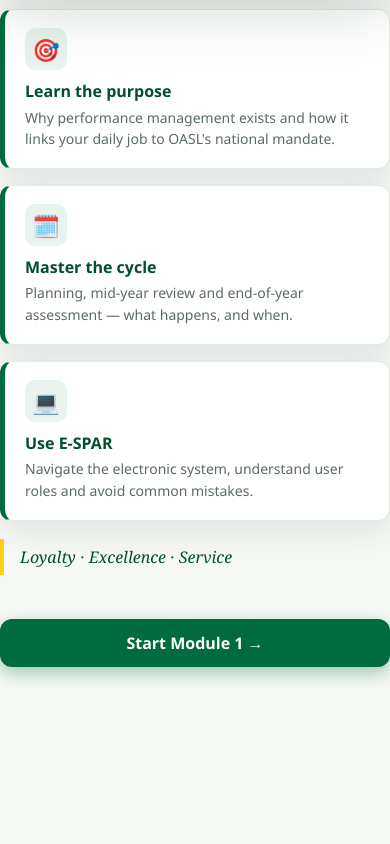
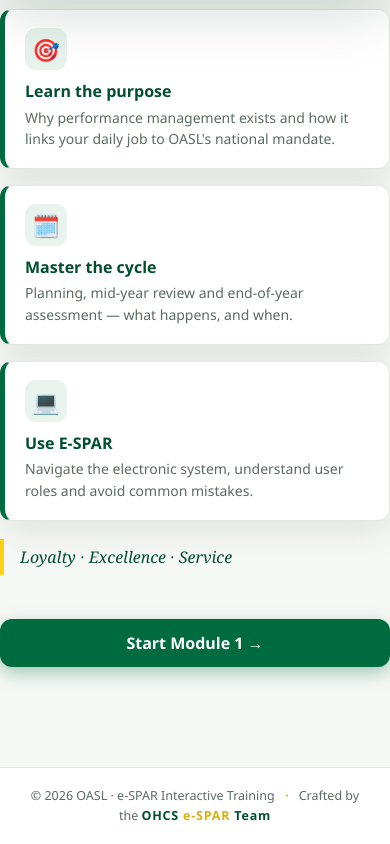
Before and after one commit to ghwmelite-dotcom/E-SPAR, a website: page public/index.html in a window 390 px wide. Shown: the part 1258-2102 px from the top of the page. Before the commit the page ends 2015 px from the top, so only its background shows below. Drawn offline with Linux system fonts and the light colour scheme.

Commit message:
Add site-wide footer crediting the OHCS e-SPAR Team
Persistent footer below <main> on every chapter: muted copyright line
with the team credit in brand colours (OHCS green, e-SPAR gold) — subtle
but noticeable. Responsive, centred, no overflow at desktop or 360px.

Co-Authored-By: Claude Opus 4.8 (1M context) <noreply@anthropic.com>

```diff
--- a/public/index.html
+++ b/public/index.html
@@ -466,6 +466,13 @@
     .myrow.pa,.myrow.ta,.myrow.sc2{grid-template-columns:1fr;gap:11px}
     .eyself{grid-template-columns:1fr;gap:24px}
   }
+  /* ===== site footer credit ===== */
+  #sitefoot{border-top:1px solid var(--line);background:#fff;padding:18px 0;margin-top:10px}
+  #sitefoot .wrap{display:flex;align-items:center;justify-content:center;gap:6px;flex-wrap:wrap;text-align:center}
+  #sitefoot .ff{margin:0;font-family:'Segoe UI',sans-serif;font-size:12.5px;color:var(--muted);line-height:1.6}
+  #sitefoot .ff .team{color:var(--green-d);font-weight:800;letter-spacing:.8px}
+  #sitefoot .ff .team .e{color:var(--gold-d)}
+  #sitefoot .ff .dot{color:var(--gold-d);margin:0 7px;font-weight:700}
 </style>
 </head>
 <body>
@@ -1528,6 +1535,12 @@
 
   </main>
 </div>
+
+<footer id="sitefoot">
+  <div class="wrap">
+    <p class="ff">© 2026 OASL · e-SPAR Interactive Training <span class="dot">·</span> Crafted by the <span class="team">OHCS <span class="e">e-SPAR</span> Team</span></p>
+  </div>
+</footer>
 
 <script>
 /* ====== module config — order = display order, ch = data-ch id ====== */
```
